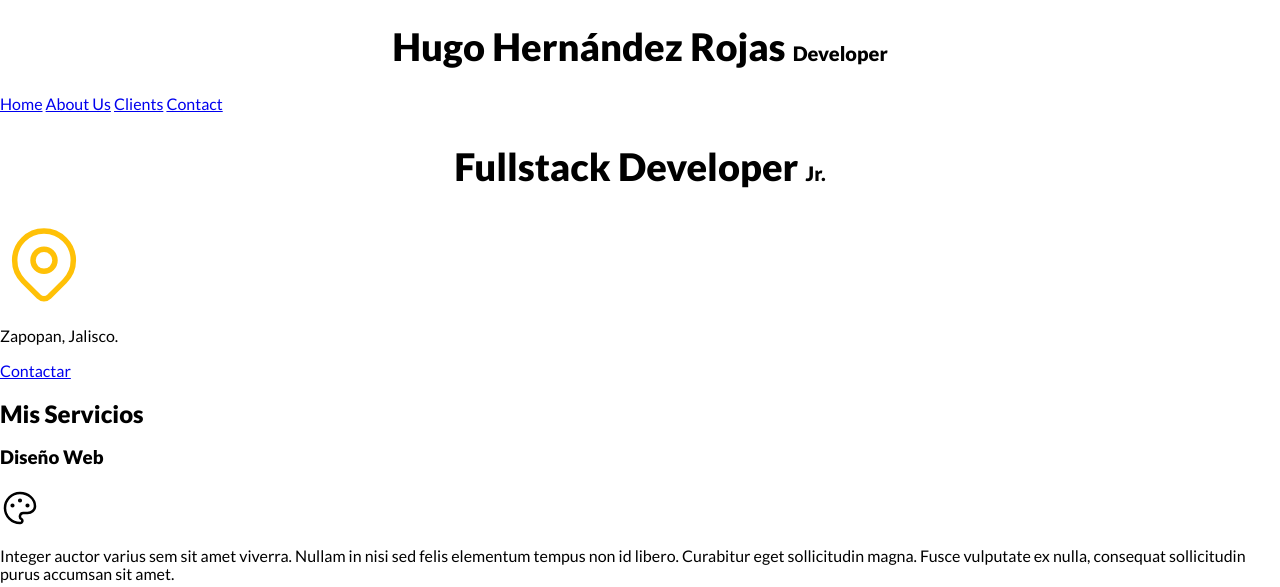
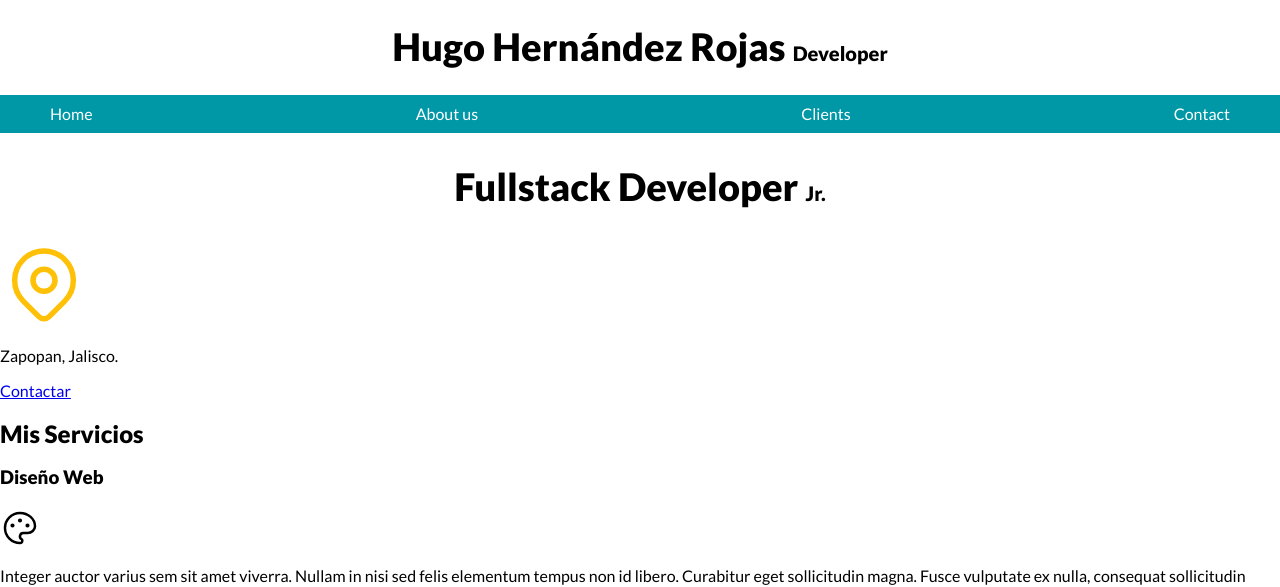
Before and after one commit to HugoRoo/profile, a plain HTML site: page index.html in a window 1280 px wide. Shown: the top 587 px of the page. Drawn offline with Linux system fonts and the light colour scheme.

Commit message:
adding new resources for my project

```diff
--- a/index.html
+++ b/index.html
@@ -6,6 +6,7 @@
     <meta name="viewport" content="width=device-width, initial-scale=1.0" />
     <title>Fullstack Developer</title>
     <link rel="stylesheet" href="normalize.css">
+    <link href="preload" href="normalize.css" as="style">
     <link rel="preconnect" href="https://fonts.googleapis.com">
 <link rel="preconnect" href="https://fonts.gstatic.com" crossorigin>
 <link href="https://fonts.googleapis.com/css2?family=Lato:ital,wght@0,400;0,900;1,900&display=swap" rel="stylesheet">
@@ -18,12 +19,14 @@
       <h1 class="titulo">Hugo Hernández Rojas <span>Developer</span> </h1>
     </header>
 
-    <nav>
-      <a href="#">Home</a>
-      <a href="#">About Us</a>
-      <a href="#">Clients</a>
-      <a href="#">Contact</a>
-    </nav>
+    <div class="nav-bg">
+      <nav class="navegacion-principal contenedor">
+        <a href="#">Home</a>
+        <a href="#">About us</a>
+        <a href="#">Clients</a>
+        <a href="#">Contact</a>
+      </nav>
+  </div>
     <section>
       <h2 class="titulo">Fullstack Developer <span>Jr.</span></h2>
       <svg
--- a/styles.css
+++ b/styles.css
@@ -19,10 +19,46 @@ body {
 .titulo {
     text-align: center;
     font-size: 3.8rem;
-
-
 }
 
 .titulo span {
     font-size: 2rem;
 }
+
+.contenedor {
+    max-width: 120rem;
+    margin: 0 auto;
+}
+
+.nav-bg {
+    background-color: var(--secundario);
+
+}
+
+.navegacion-principal {
+    display: flex;
+    flex-direction: column ;
+}
+
+@media (min-width: 768px) {
+    .navegacion-principal {
+        flex-direction: row;
+        justify-content: space-between;
+    }
+}
+
+.navegacion-principal a {
+    display: block;
+    text-align: center;
+    color: var(--blanco);
+    text-decoration: none;
+    font-size: 1.5 rem;
+    font-weight: regular;
+    padding: 1rem;
+}
+
+.navegacion-principal a:hover {
+    background-color: var(--primario);
+    color: var(--oscuro);
+    font-weight: bold;
+}
```
